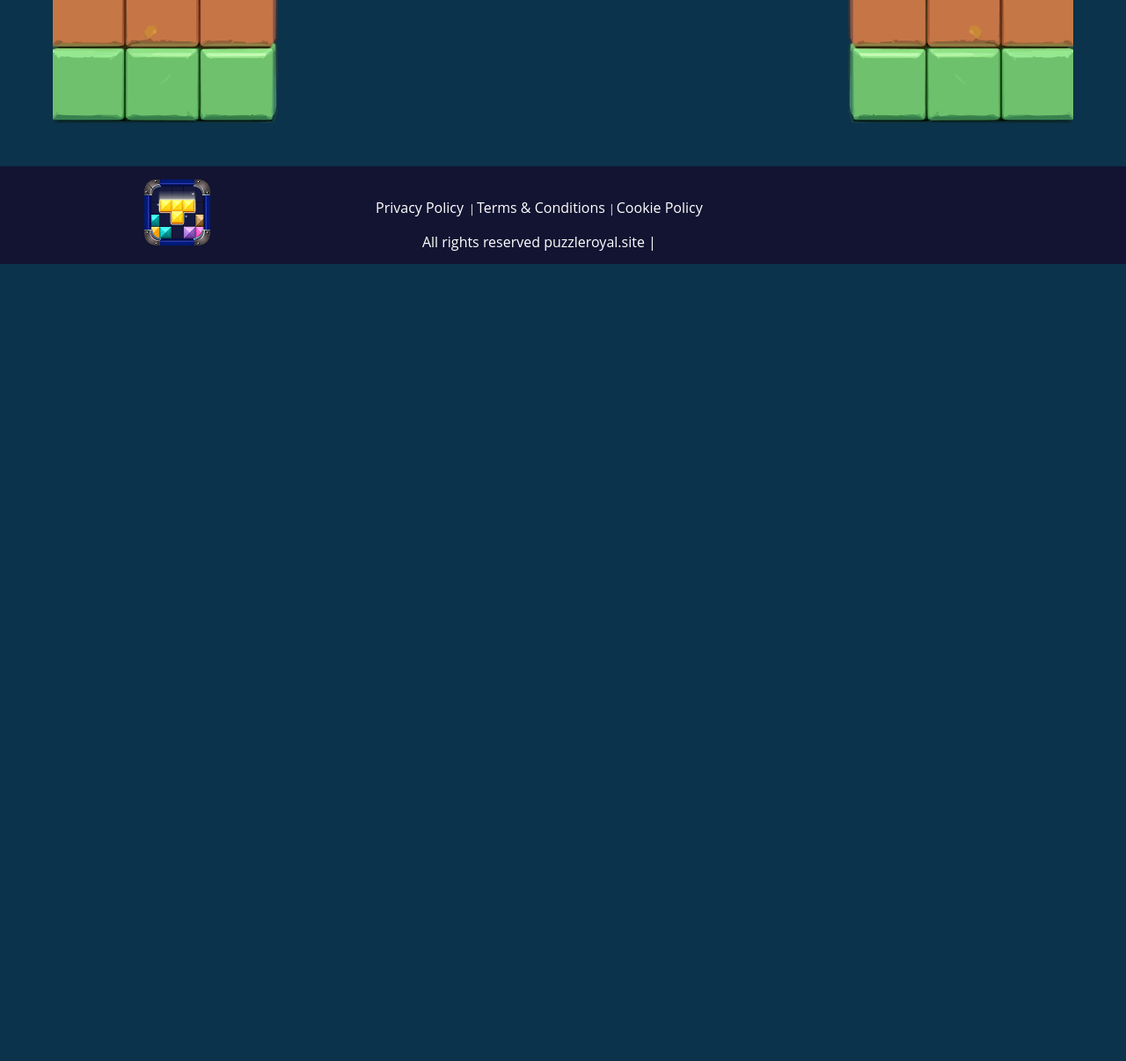
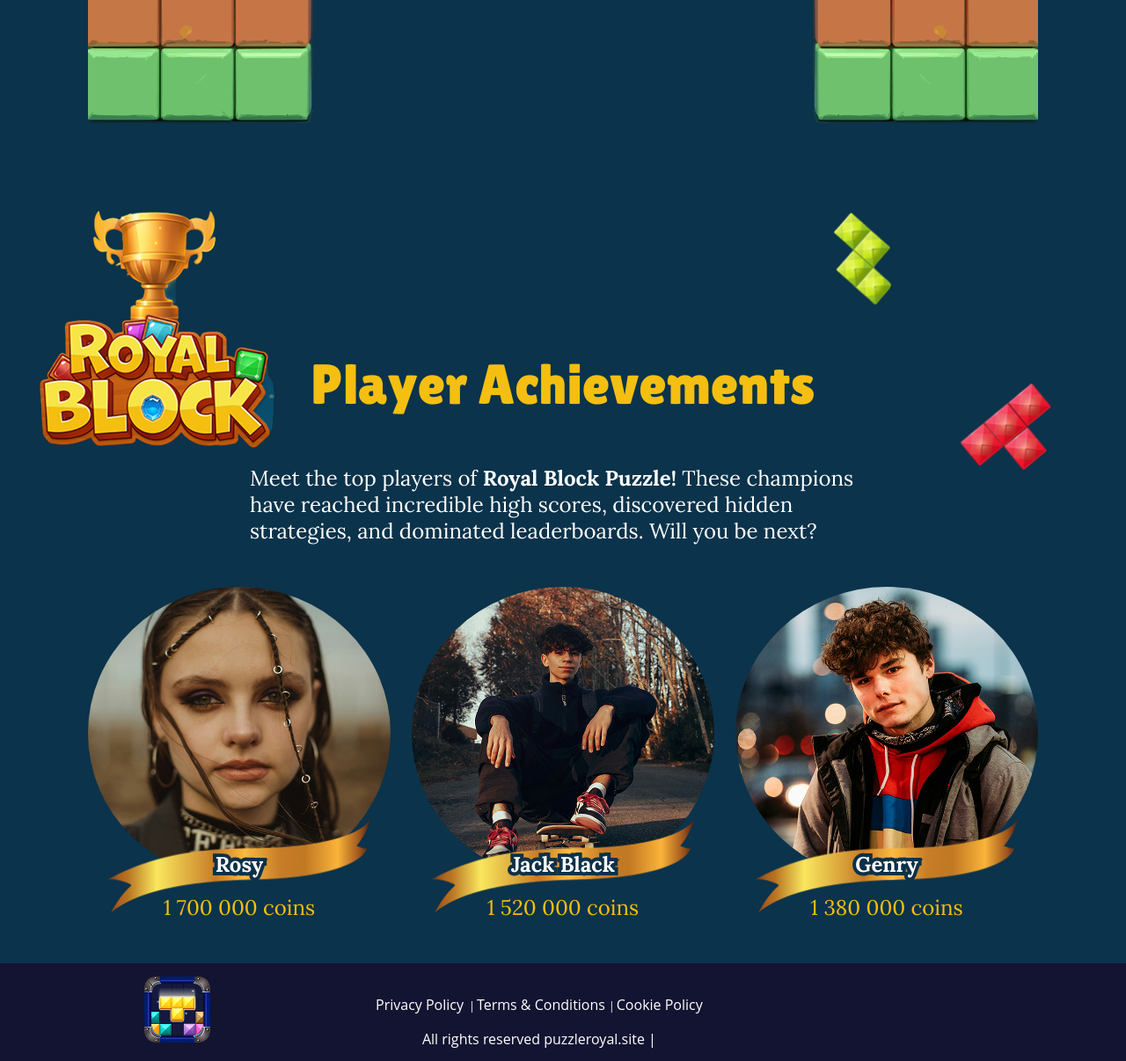
Before and after one commit to serhiilukianenkodev/stp-8608, a website built with Vite: page src/index.html in a window 1280 px wide. Shown: the part 3564-4770 px from the top of the page at 88% size. Before the commit the page ends 3864 px from the top, so only its background shows below. Built offline with nearby package versions, Linux system fonts and the light colour scheme.

Commit message:
achivements section

```diff
--- a/src/partials/player-achivements.html
+++ b/src/partials/player-achivements.html
@@ -1 +1,57 @@
-<section></section>
+<section class="achivements section">
+  <div class="container">
+    <h2 class="section-title">Player Achievements</h2>
+    <p class="achivements-desc">
+      Meet the top players of <strong>Royal Block Puzzle!</strong> These
+      champions have reached incredible high scores, discovered hidden
+      strategies, and dominated leaderboards. Will you be next?
+    </p>
+
+    <ul class="players-list">
+      <li class="player">
+        <div class="player-thumb">
+          <img
+            srcset="
+              ./img/achievements/rosy-2x.jpg 2x,
+              ./img/achievements/rosy.jpg    1x
+            "
+            src="./img/achievements/rosy.jpg"
+            alt="Rosy"
+          />
+          <h3 class="player-name" data-text="Rosy">Rosy</h3>
+        </div>
+        <p class="player-rank">1 700 000 coins</p>
+      </li>
+
+      <li class="player">
+        <div class="player-thumb">
+          <img
+            srcset="
+              ./img/achievements/jack-2x.jpg 2x,
+              ./img/achievements/jack.jpg    1x
+            "
+            src="./img/achievements/jack.jpg"
+            alt="Jack Black"
+          />
+          <h3 class="player-name" data-text="Jack Black">Jack Black</h3>
+        </div>
+        <p class="player-rank">1 520 000 coins</p>
+      </li>
+
+      <li class="player">
+        <div class="player-thumb">
+          <img
+            srcset="
+              ./img/achievements/genry-2x.jpg 2x,
+              ./img/achievements/genry.jpg    1x
+            "
+            src="./img/achievements/genry.jpg"
+            alt="Genry"
+          />
+          <h3 class="player-name" data-text="Genry">Genry</h3>
+        </div>
+        <p class="player-rank">1 380 000 coins</p>
+      </li>
+    </ul>
+  </div>
+</section>
--- a/src/scss/behind-the-pixels.scss
+++ b/src/scss/behind-the-pixels.scss
@@ -1,18 +1,11 @@
-.behind-the-pixels {
-  padding-bottom: 71px;
-
-  @include media(desktop) {
-    padding-bottom: 241px;
-  }
-}
-
-.behind-the-pixels {
+.behind-the-pixels .container {
+  padding-bottom: 55px;
   background-image: url('../img/pixels/pixels-bg-left-mob.png'),
     url('../img/pixels/pixels-bg-right-mob.png');
 
   background-repeat: no-repeat, no-repeat;
   background-size: 55px 65px, 55px 65px;
-  background-position: 0% calc(100% - 16px), 100% calc(100% - 16px);
+  background-position: 0% 100%, 100% 100%;
 
   @media (min-resolution: 192dpi) {
     background-image: url('../img/pixels/pixels-bg-left-mob-2x.png'),
@@ -20,11 +13,12 @@
   }
 
   @include media(desktop) {
+    padding-bottom: 193px;
+
     background-image: url('../img/pixels/pixels-bg-left-desk.png'),
       url('../img/pixels/pixels-bg-right-desk.png');
     background-size: 268px 343px, 268px 343px;
-    background-position: 60px calc(100% - 48px),
-      calc(100% - 60px) calc(100% - 48px);
+    background-position: 60px 100%, calc(100% - 60px) 100%;
 
     @media (min-resolution: 192dpi) {
       background-image: url('../img/pixels/pixels-bg-left-desk-2x.png'),
--- a/src/scss/player-achivements.scss
+++ b/src/scss/player-achivements.scss
@@ -0,0 +1,131 @@
+// .achivements {
+//   padding-top: 0;
+// }
+
+.achivements .container {
+  padding-top: 39px;
+  background-image: url('../img/achievements/bg-mob.png'),
+    url('../img/features/features-bg-block1.png'),
+    url('../img/features/features-bg-block2.png');
+
+  background-repeat: no-repeat, no-repeat, no-repeat;
+  background-size: 75px 79px, 30px 44px, 45px 36px;
+  background-position: 20px 0, calc(100% - 25px) 50px, calc(100% - 20px) 189px;
+
+  @media (min-resolution: 192dpi) {
+    background-image: url('../img/achievements/bg-mob-2x.png'),
+      url('../img/features/features-bg-block1.png'),
+      url('../img/features/features-bg-block2.png');
+  }
+
+  @include media(desktop) {
+    padding-top: 162px;
+
+    background-image: url('../img/achievements/bg-desk.png'),
+      url('../img/features/features-bg-block1.png'),
+      url('../img/features/features-bg-block2.png');
+    background-size: 274px 289px, 80px 116px, 121px 115px;
+    background-position: 0px 0px, calc(100% - 220px) 0px,
+      calc(100% - 40px) 190px;
+
+    @media (min-resolution: 192dpi) {
+      background-image: url('../img/achievements/bg-desk-2x.png'),
+        url('../img/features/features-bg-block1-2x.png'),
+        url('../img/features/features-bg-block2-2x.png');
+    }
+  }
+}
+
+.achivements-desc {
+  margin-top: 24px;
+
+  @include media(desktop) {
+    width: 712px;
+    margin-left: auto;
+    margin-right: auto;
+    margin-top: 53px;
+  }
+}
+
+.players-list {
+  margin-top: 16px;
+  display: flex;
+  flex-direction: column;
+  gap: 16px;
+
+  @include media(desktop) {
+    margin-top: 48px;
+    flex-direction: row;
+    gap: 24px;
+  }
+}
+
+.player-thumb {
+  position: relative;
+}
+
+.player-thumb img {
+  width: 280px;
+  height: 266px;
+  border-radius: 50%;
+
+  @include media(desktop) {
+    width: 344px;
+    height: 333px;
+  }
+}
+
+.player-name {
+  position: absolute;
+  display: flex;
+  align-items: center;
+  justify-content: center;
+  bottom: -30px;
+  left: 50%;
+  transform: translateX(-50%);
+  width: 243px;
+  height: 88px;
+  color: $_main_color;
+  background-image: url('../img/achievements/baige.png');
+  background-repeat: no-repeat;
+  background-size: 243px 88px;
+  font-weight: bold;
+  font-size: 16px;
+
+  @include media(desktop) {
+    bottom: -38px;
+    width: 300px;
+    height: 110px;
+    font-size: 24px;
+    background-size: 300px 110px;
+  }
+
+  &::before {
+    content: attr(data-text);
+    position: absolute;
+    bottom: 34px;
+    left: 50%;
+    transform: translateX(-50%);
+    z-index: -1;
+    font-size: 16px;
+    -webkit-text-stroke: 4px #0c3148;
+
+    @include media(desktop) {
+      font-size: 24px;
+      -webkit-text-stroke: 8px #0c3148;
+      bottom: 40px;
+    }
+  }
+}
+
+.player-rank {
+  margin-top: 12px;
+  text-align: center;
+  color: $_color_yellow;
+  font-size: 16px;
+
+  @include media(desktop) {
+    font-size: 24px;
+    margin-top: 17px;
+  }
+}
```
Also changed, not shown: src/img/achievements/baige-2x.png (added), src/img/achievements/baige.png (added), src/img/achievements/bg-desk-2x.png (added), src/img/achievements/bg-desk.png (added), src/img/achievements/bg-mob-2x.png (added), src/img/achievements/bg-mob.png (added), src/img/achievements/genry-2x.jpg (added), src/img/achievements/genry.jpg (added), src/img/achievements/jack-2x.jpg (added), src/img/achievements/jack.jpg (added), src/img/achievements/rosy-2x.jpg (added), src/img/achievements/rosy.jpg (added).
